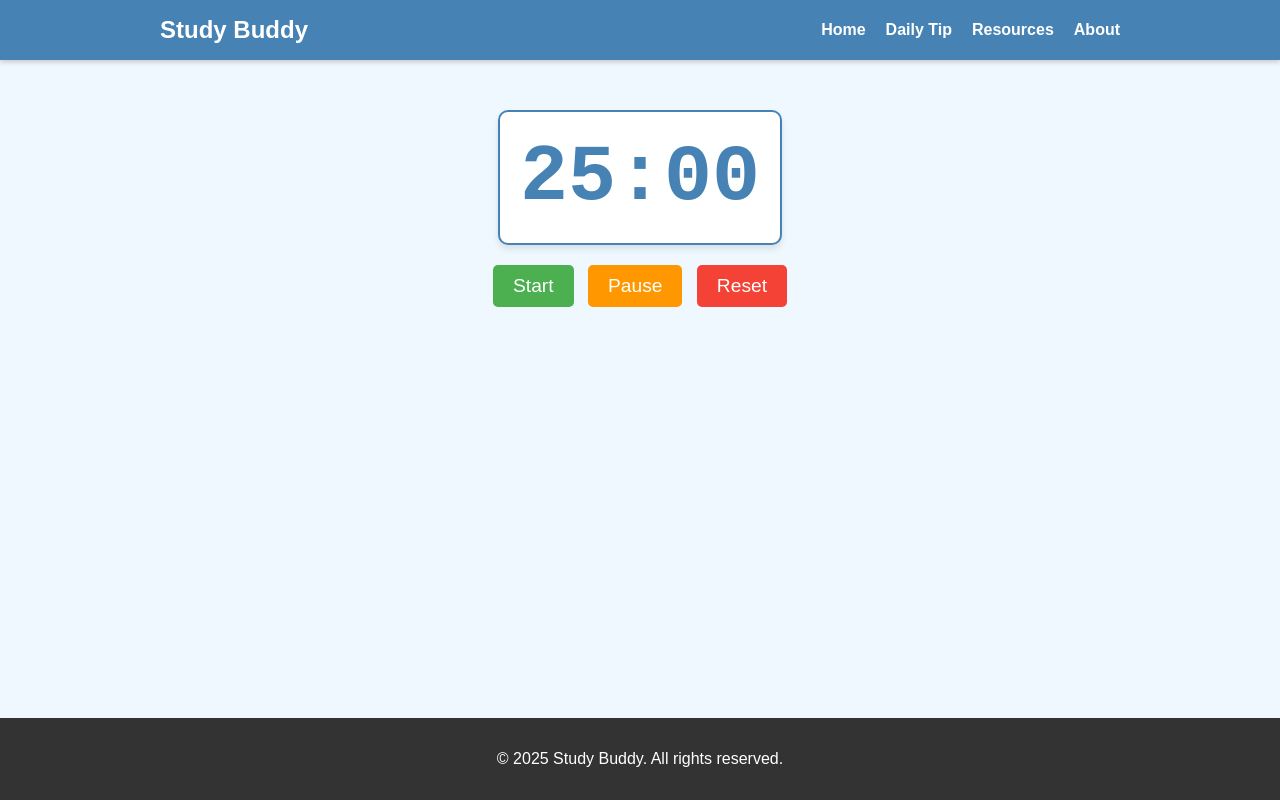
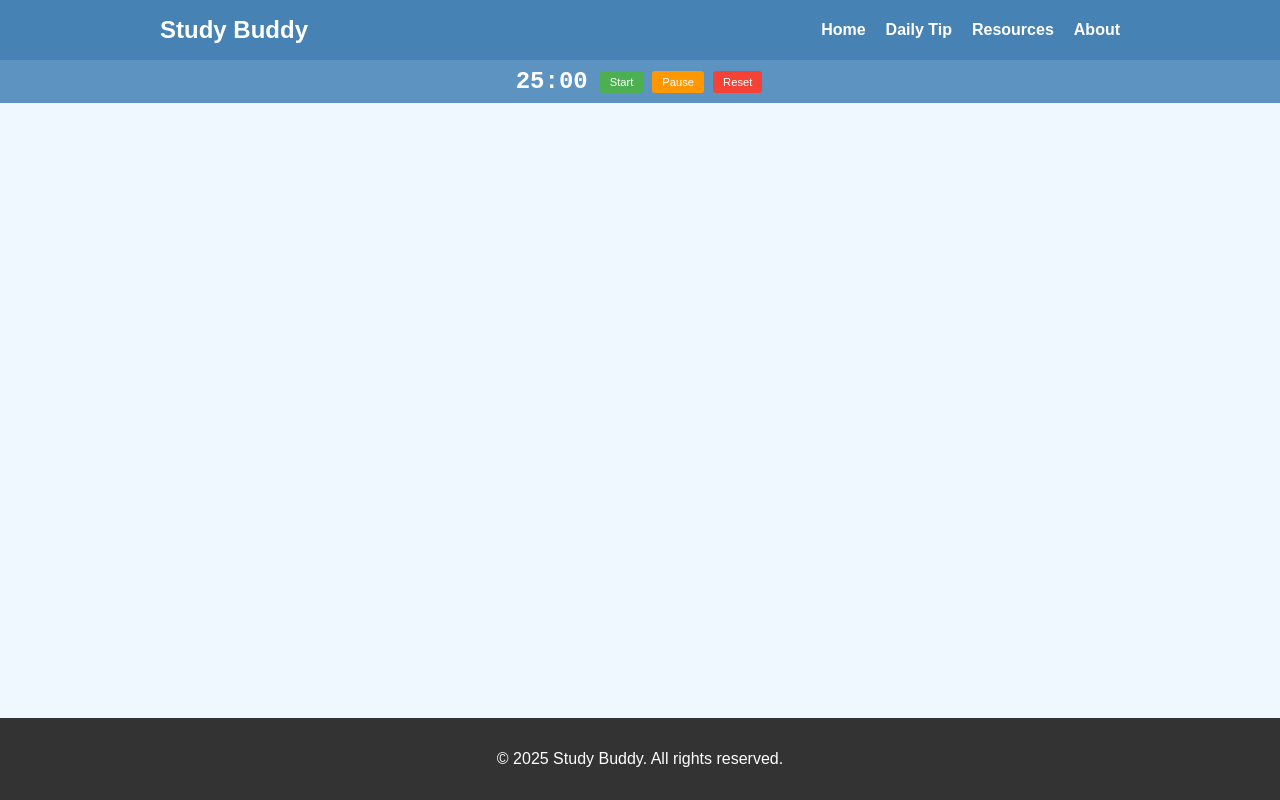
Before and after one commit to Ni3orNitin/Study-Buddy, a website: page index.html in a window 1280 px wide. Drawn offline with Linux system fonts and the light colour scheme.

Commit message:
pomo css

```diff
--- a/index.html
+++ b/index.html
@@ -21,22 +21,29 @@
         </div>
     </header>
 
-    <main class="container">
-        <section class="pomodoro-timer">
+    <div class="sub-header">
+        <div class="container">
+            <div class="pomodoro-timer">
                 <div id="timer-display">25:00</div>
                 <div class="timer-controls">
                     <button id="start-btn">Start</button>
                     <button id="pause-btn">Pause</button>
                     <button id="reset-btn">Reset</button>
                 </div>
-        </section>
+            </div>
+        </div>
+    </div>
+
+    <main class="container">
+        <!-- Your content will go here -->
     </main>
 
     <footer>
+        <div class="container">
             <p>&copy; 2025 Study Buddy. All rights reserved.</p>
+        </div>
     </footer>
 
-    <script src="daily-tip.js"></script>
     <script src="pomodoro.js"></script>
 </body>
 </html>
--- a/style.css
+++ b/style.css
@@ -57,6 +57,68 @@ nav a:hover {
     color: #add8e6;
 }
 
+/* Sub-Header with Pomodoro Timer */
+.sub-header {
+    background-color: #5d93c1; /* A slightly different blue */
+    padding: 0.5rem 0;
+    text-align: center;
+}
+
+.sub-header .container {
+    display: flex;
+    justify-content: center;
+    align-items: center;
+}
+
+/* Pomodoro Timer Styles */
+.pomodoro-timer {
+    display: flex; /* This is the key change */
+    align-items: center;
+    gap: 10px; /* Adds space between timer and buttons */
+}
+
+#timer-display {
+    font-family: 'Courier New', Courier, monospace;
+    font-size: 1.5em;
+    font-weight: bold;
+    color: #fff;
+}
+
+.timer-controls {
+    display: flex;
+    gap: 5px; /* Adds space between the buttons */
+}
+
+
+.timer-controls button {
+    font-size: 0.7em;
+    padding: 5px 10px;
+    margin: 0 2px;
+    border: none;
+    border-radius: 3px;
+    cursor: pointer;
+    transition: background-color 0.3s ease;
+}
+
+#start-btn {
+    background-color: #4CAF50;
+    color: white;
+}
+
+#pause-btn {
+    background-color: #ff9800;
+    color: white;
+}
+
+#reset-btn {
+    background-color: #f44336;
+    color: white;
+}
+
+.timer-controls button:hover {
+    opacity: 0.8;
+}
+
 /* Main Content */
 main {
     flex: 1; /* This pushes the footer down */
@@ -69,57 +131,3 @@ footer {
     text-align: center;
     padding: 1rem 0;
 }
-
-
-/* Pomodoro Timer Styles */
-.pomodoro-timer {
-    text-align: center;
-    margin-top: 50px;
-}
-
-#timer-display {
-    font-family: 'Courier New', Courier, monospace;
-    font-size: 5em;
-    font-weight: bold;
-    color: #4682b4;
-    padding: 20px;
-    border: 2px solid #4682b4;
-    border-radius: 10px;
-    display: inline-block;
-    min-width: 200px;
-    background-color: #fff;
-    box-shadow: 0 4px 6px rgba(0, 0, 0, 0.1);
-}
-
-.timer-controls {
-    margin-top: 20px;
-}
-
-.timer-controls button {
-    font-size: 1.2em;
-    padding: 10px 20px;
-    margin: 0 5px;
-    border: none;
-    border-radius: 5px;
-    cursor: pointer;
-    transition: background-color 0.3s ease;
-}
-
-#start-btn {
-    background-color: #4CAF50; /* Green */
-    color: white;
-}
-
-#pause-btn {
-    background-color: #ff9800; /* Orange */
-    color: white;
-}
-
-#reset-btn {
-    background-color: #f44336; /* Red */
-    color: white;
-}
-
-.timer-controls button:hover {
-    opacity: 0.8;
-}
```
Lines whose indentation alone changed are shown as unchanged.
